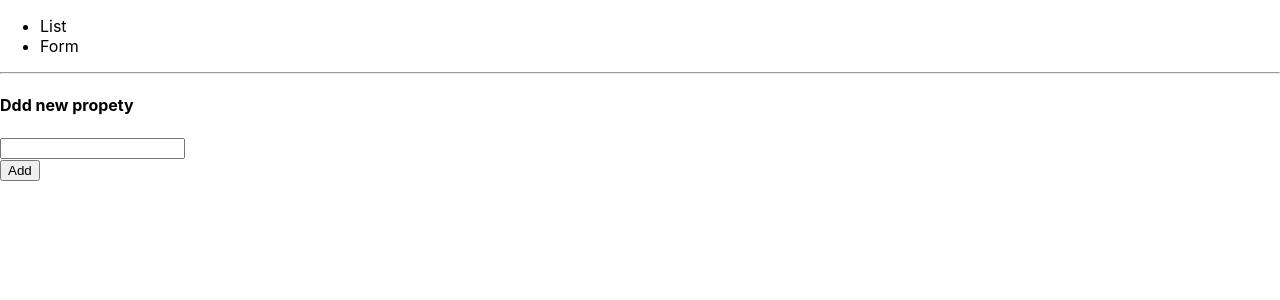
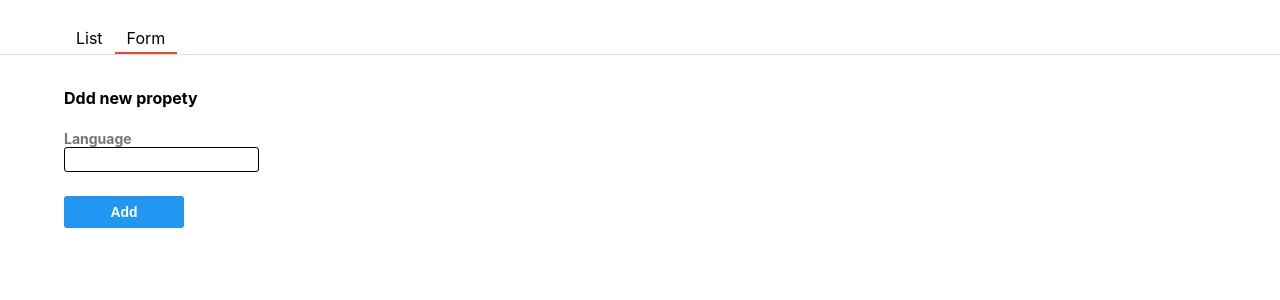
Before and after one commit to Smiyu-web/yt-react-tutorial, a React (Create React App) app: page / in a window 1280 px wide. Both pictures are taken after a click on the item "Form". Shown: the top 300 px of the page. Built offline with nearby package versions, Linux system fonts and the light colour scheme.

Commit message:
added styled- component

```diff
--- a/package.json
+++ b/package.json
@@ -9,6 +9,7 @@
     "react": "^17.0.1",
     "react-dom": "^17.0.1",
     "react-scripts": "4.0.3",
+    "styled-components": "^5.2.1",
     "web-vitals": "^1.1.0"
   },
   "scripts": {
--- a/src/App.js
+++ b/src/App.js
@@ -2,7 +2,26 @@
 import { List } from './List';
 import { Form } from './Form';
 import { getLanguages } from './const/languages';
+import styled from 'styled-components';
 
+const Header = styled.header`
+  display: flex;
+  justify-content: space-between;
+  padding: 24px 64px 0;
+  border-bottom: 1px solid #E0E0E0;
+`
+
+const HeaderUl = styled.ul`
+  display: flex;
+  margin: 0;
+  padding: 0;
+`
+const HeaderLi = styled.li`
+  list-style: none;
+  padding: 4px 12px;
+  cursor: pointer;
+  border-bottom: ${props => props.forcused ? '2px solid #F44336' : 'none'};
+`
 
 function App() {
   const [tab, setTab] = useState('list');
@@ -25,13 +44,12 @@
 
   return (
     <div>
-      <header>
-        <ul>
-          <li onClick={() => setTab('list')}>List</li>
-          <li onClick={() => setTab('form')}>Form</li>
-        </ul>
-      </header>
-      <hr />
+      <Header>
+        <HeaderUl>
+          <HeaderLi forcused={tab === 'list'} onClick={() => setTab('list')}>List</HeaderLi>
+          <HeaderLi forcused={tab === 'form'} onClick={() => setTab('form')}>Form</HeaderLi>
+        </HeaderUl>
+      </Header>
       {
         tab === 'list' ? <List langs={langs} /> : <Form onAddLang={addLang} />
       }
--- a/src/Form.js
+++ b/src/Form.js
@@ -1,5 +1,29 @@
 import { useState } from 'react';
+import { Button } from './components/button'
+import styled from 'styled-components';
 
+const Container = styled.div`
+  padding: 12px 64px;
+`
+const Label = styled.label`
+  display: flex;
+  color: #757575;
+  font-size: 14px;
+  font-weight: bold;
+`
+
+const Input = styled.input`
+  border-radius: 3px;
+  padding: 4px 8px;
+  border: 1px solid black;
+`
+
+const ButtonContainer = styled.div`
+  margin-top: 24px;
+`
+const FormButton = styled(Button)`
+  width: 120px;
+`
 
 export const Form = ({ onAddLang }) => {
   const [text, setText] = useState('')
@@ -10,11 +34,12 @@
   }
 
   return (
-    <div>
+    <Container>
       <h4>Ddd new propety</h4>
       <form onSubmit={submitForm}>
         <div>
-          <input
+        <Label>Language</Label>
+          <Input
             type="text"
             values={text}
             onChange={(e) =>
@@ -22,10 +47,10 @@
             }
           />
         </div>
-        <div>
-          <button>Add</button>
-        </div>
+        <ButtonContainer>
+          <FormButton>Add</FormButton>
+        </ButtonContainer>
       </form>
-    </div>
+    </Container>
   )
 }
--- a/src/List.js
+++ b/src/List.js
@@ -1,23 +1,36 @@
+import styled from 'styled-components';
 import { useState, useEffect } from 'react';
+
+const Container = styled.div`
+  padding: 12px 64px;
+`
+
+const ListItem = styled.div`
+  padding: 8px 16px;
+
+  &:nth-child(n+2) {
+    border-top: 1px solid #D9DBDE;
+  }
+`
 
 export const List = ({ langs }) => {
 
   // subscribe -> unscribe?
-  useEffect(() => {
-    console.log('list.js');
+  // useEffect(() => {
+  //   console.log('list.js');
 
-    return () => {
-      console.log('list.js: unmount');
-    }
-  })
+  //   return () => {
+  //     console.log('list.js: unmount');
+  //   }
+  // })
 
   return (
-    <div>
+    <Container>
       {
         langs.map((lang, index) => {
-          return <div key={index}>{ lang }</div>
+          return <ListItem key={index}>{ lang }</ListItem>
         })
       }
-    </div>
+    </Container>
   )
 }
--- /dev/null
+++ b/src/components/button.js
@@ -0,0 +1,14 @@
+import styled from 'styled-components';
+
+
+export const Button = styled.button`
+  border: none;
+  border-radius: 3px;
+  background-color: #2196F3;
+  padding: 8px 16px;
+  min-width: 100px;
+  font-size: 14px;
+  font-weight: bold;
+  color: white;
+  cursor: pointer;
+`
```
Also changed, not shown: 1 other file (tests, documents, lock files or other folders).
